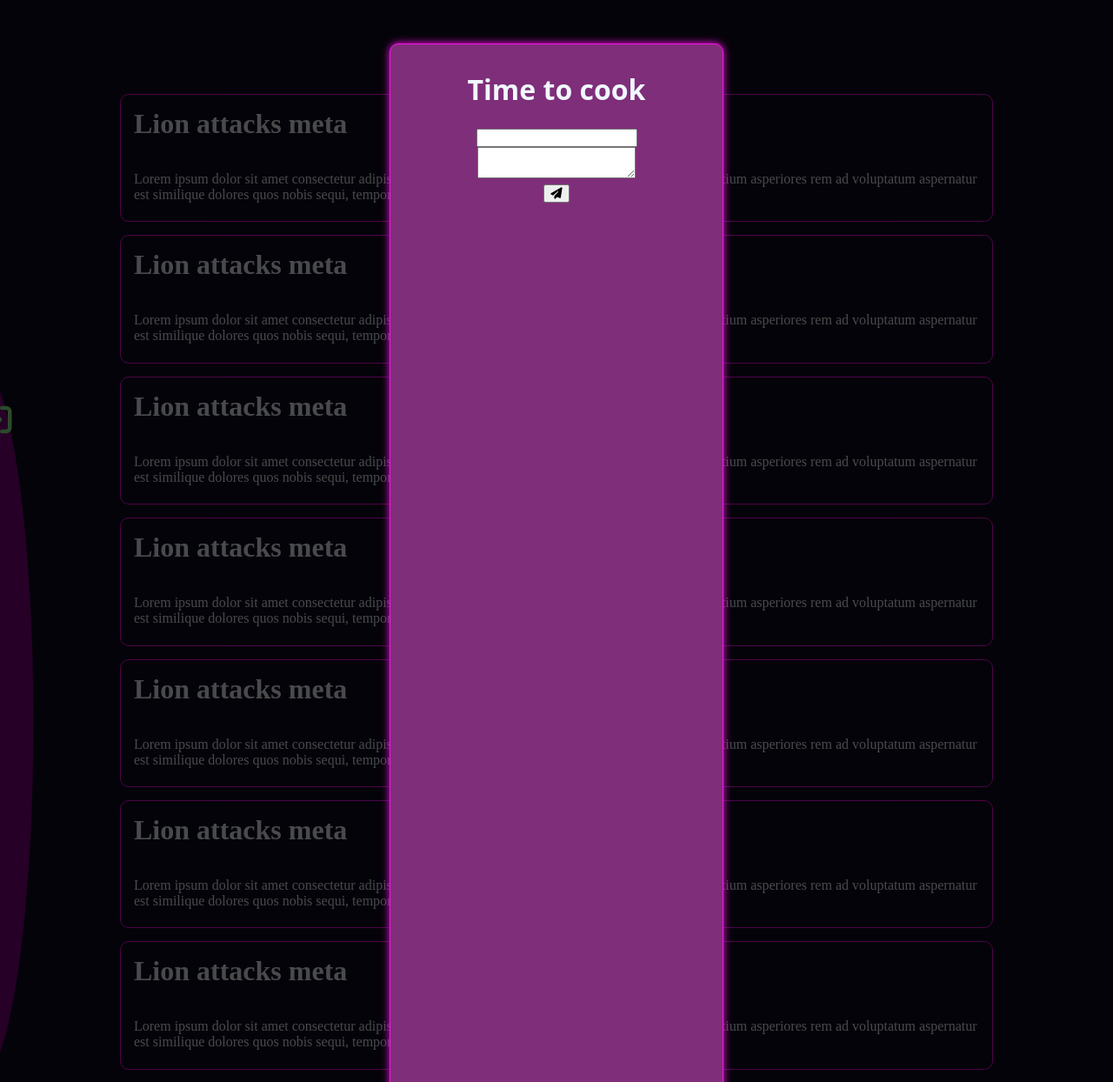
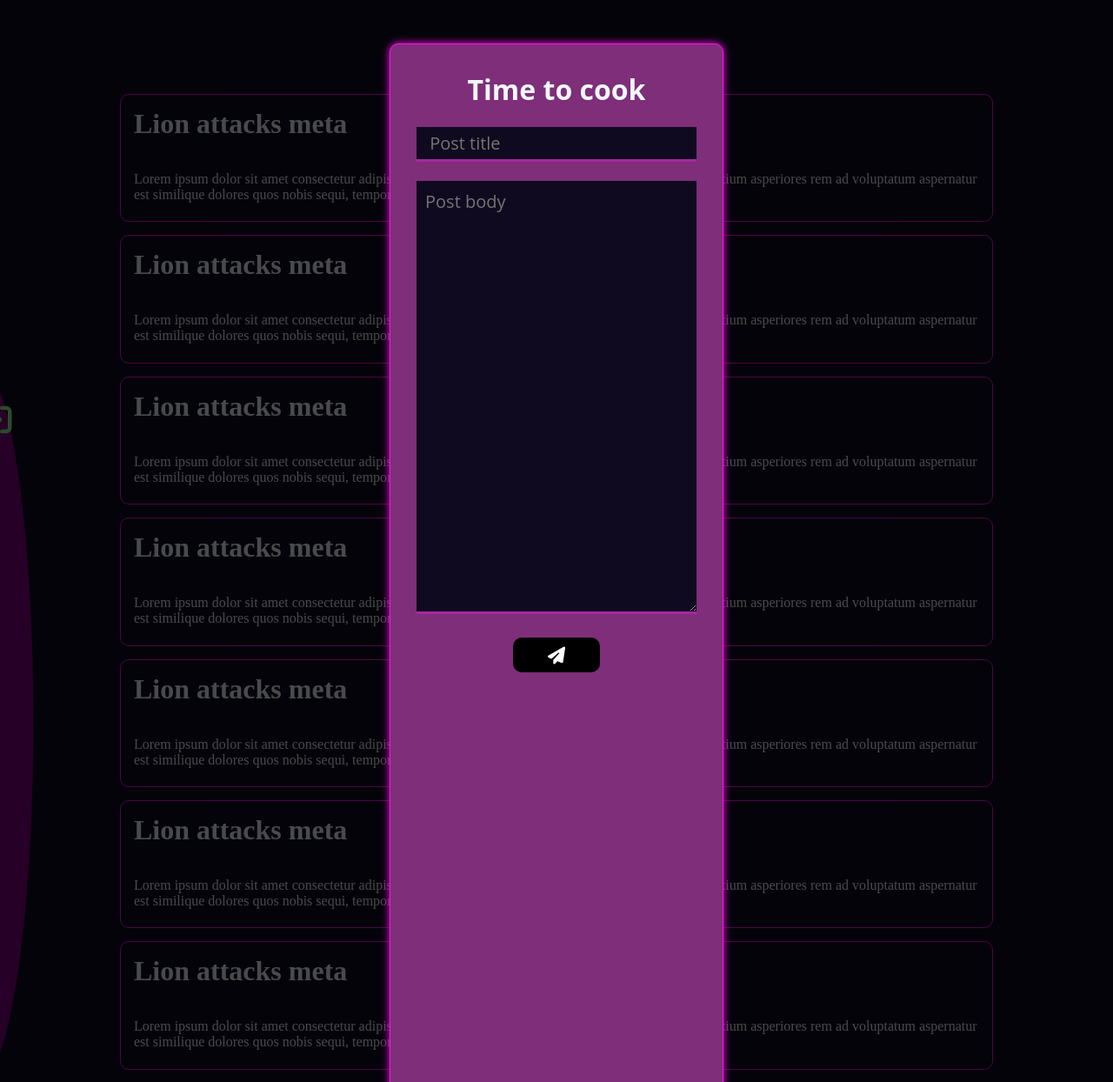
Before and after one commit to SiddharthIsCoding/threads-clone, a Flask app: page / in a window 1280 px wide. Shown: the top 1244 px of the page at 87% size. Run offline with Flask 3, Linux system fonts and the light colour scheme; some libraries are stand-ins or nearby versions.

Commit message:
post form ui

```diff
--- a/static/style.css
+++ b/static/style.css
@@ -178,5 +178,28 @@ nav > ul > li > a:hover
 
 #postform > form > input
 {
+    width: 100%;
+    height: 40px;
+    background: #0F0A1F;
+    border:none;
+    border-bottom: 3px solid #a827a0;
+    color:aliceblue;
+    padding: 10px;
+    font-size: 20px;
+    font-family: 'Open Sans',sans-serif;
+    outline: none;
+}
 
+#postform > form > textarea
+{
+    width: 100%;
+    height: 30vh;
+    background: #0F0A1F;
+    border:none;
+    border-bottom: 3px solid #a827a0;
+    color:aliceblue;
+    padding: 10px;
+    font-size: 20px;
+    font-family: 'Open Sans',sans-serif;
+    outline: none;
 }
--- a/templates/home.html
+++ b/templates/home.html
@@ -49,11 +49,11 @@
         <h1>Time to cook</h1>
         <br>
         <form action="#">
-            <input type="text" name="postheader" id="pheader">
-            <br>
-            <textarea name="postbody" id="pbody"></textarea>
-            <br>
-            <button type="submit" ><i class="fa-solid fa-paper-plane"></i></button>
+            <input placeholder=" Post title "  type="text" name="postheader" id="pheader">
+            <br><br>
+            <textarea placeholder="Post body" name="postbody" id="pbody"></textarea>
+            <br><br>
+            <button style="background: #000;"  class="btn" type="submit" ><i class="fa-solid fa-paper-plane"></i></button>
         </form>
     </div>
 
```
